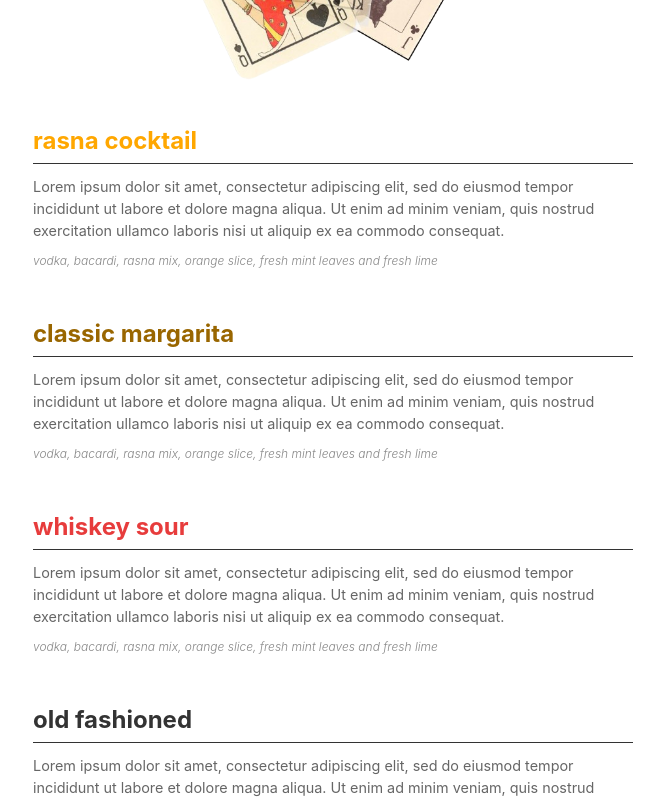
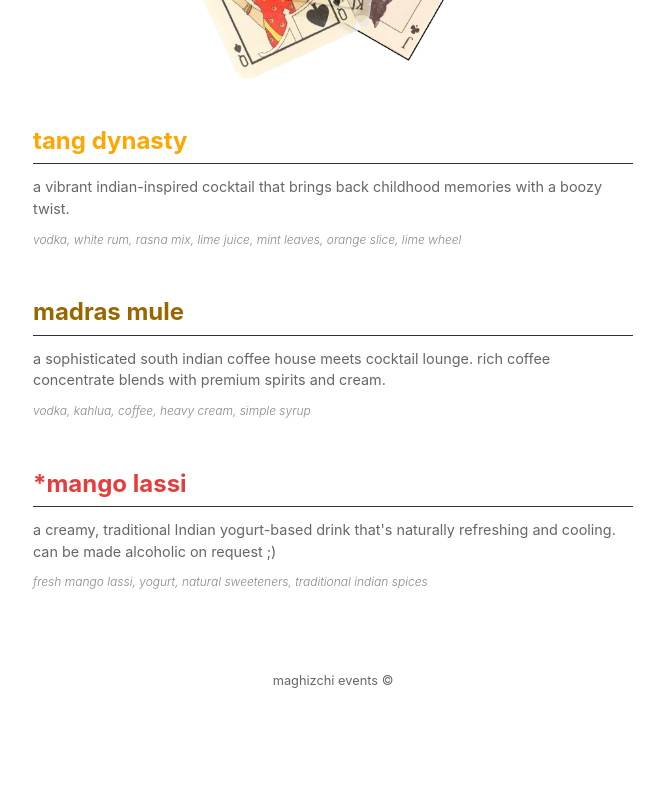
Before and after one commit to sudz286/maghizchi-bartender, a React (Vite) app: page / in a window 1280 px wide. Shown: the part 360-1160 px from the top of the page, without its empty margins (307-971 px from the left). After the commit the page ends 1084 px from the top, so only its background shows below. Built offline with nearby package versions, Linux system fonts and the light colour scheme.

Commit message:
finalized menu and website

```diff
--- a/src/App.jsx
+++ b/src/App.jsx
@@ -4,30 +4,23 @@ import Footer from './components/Footer'
 import './styles/main.css'
 
 function App() {
-  const loremText = "Lorem ipsum dolor sit amet, consectetur adipiscing elit, sed do eiusmod tempor incididunt ut labore et dolore magna aliqua. Ut enim ad minim veniam, quis nostrud exercitation ullamco laboris nisi ut aliquip ex ea commodo consequat.";
-
   return (
     <main className="app">
       <Header />
       <MenuItem
-        title="rasna cocktail"
-        description={loremText}
-        ingredient_list={"vodka, bacardi, rasna mix, orange slice, fresh mint leaves and fresh lime"}
+        title="tang dynasty"
+        description="a vibrant indian-inspired cocktail that brings back childhood memories with a boozy twist."
+        ingredient_list="vodka, white rum, rasna mix, lime juice, mint leaves, orange slice, lime wheel"
       />
       <MenuItem
-        title="classic margarita"
-        description={loremText}
-        ingredient_list={"vodka, bacardi, rasna mix, orange slice, fresh mint leaves and fresh lime"}
+        title="madras mule"
+        description="a sophisticated south indian coffee house meets cocktail lounge. rich coffee concentrate blends with premium spirits and cream."
+        ingredient_list="vodka, kahlua, coffee, heavy cream, simple syrup"
       />
       <MenuItem
-        title="whiskey sour"
-        description={loremText}
-        ingredient_list={"vodka, bacardi, rasna mix, orange slice, fresh mint leaves and fresh lime"}
-      />
-      <MenuItem
-        title="old fashioned"
-        description={loremText}
-        ingredient_list={"vodka, bacardi, rasna mix, orange slice, fresh mint leaves and fresh lime"}
+        title="*mango lassi"
+        description="a creamy, traditional Indian yogurt-based drink that's naturally refreshing and cooling. can be made alcoholic on request ;)"
+        ingredient_list="fresh mango lassi, yogurt, natural sweeteners, traditional indian spices"
       />
       <Footer />
     </main>
--- a/src/styles/main.css
+++ b/src/styles/main.css
@@ -143,21 +143,21 @@ body {
 
 @keyframes subtitleFlip {
   0%, 30% {
-    content: "நல்ல வரவேற்பு";
+    content: "சரக்கு அடிப்போம்";
     transform: rotateX(0deg);
   }
   33% {
     transform: rotateX(-90deg); /* Flip from opposite direction */
   }
   35%, 63% {
-    content: "warm welcome";
+    content: "keep em' comin";
     transform: rotateX(0deg);
   }
   66% {
     transform: rotateX(-90deg); /* Flip from opposite direction */
   }
   68%, 97% {
-    content: "स्वागत है";
+    content: "पेग मारना है";
     transform: rotateX(0deg);
   }
   100% {
```
